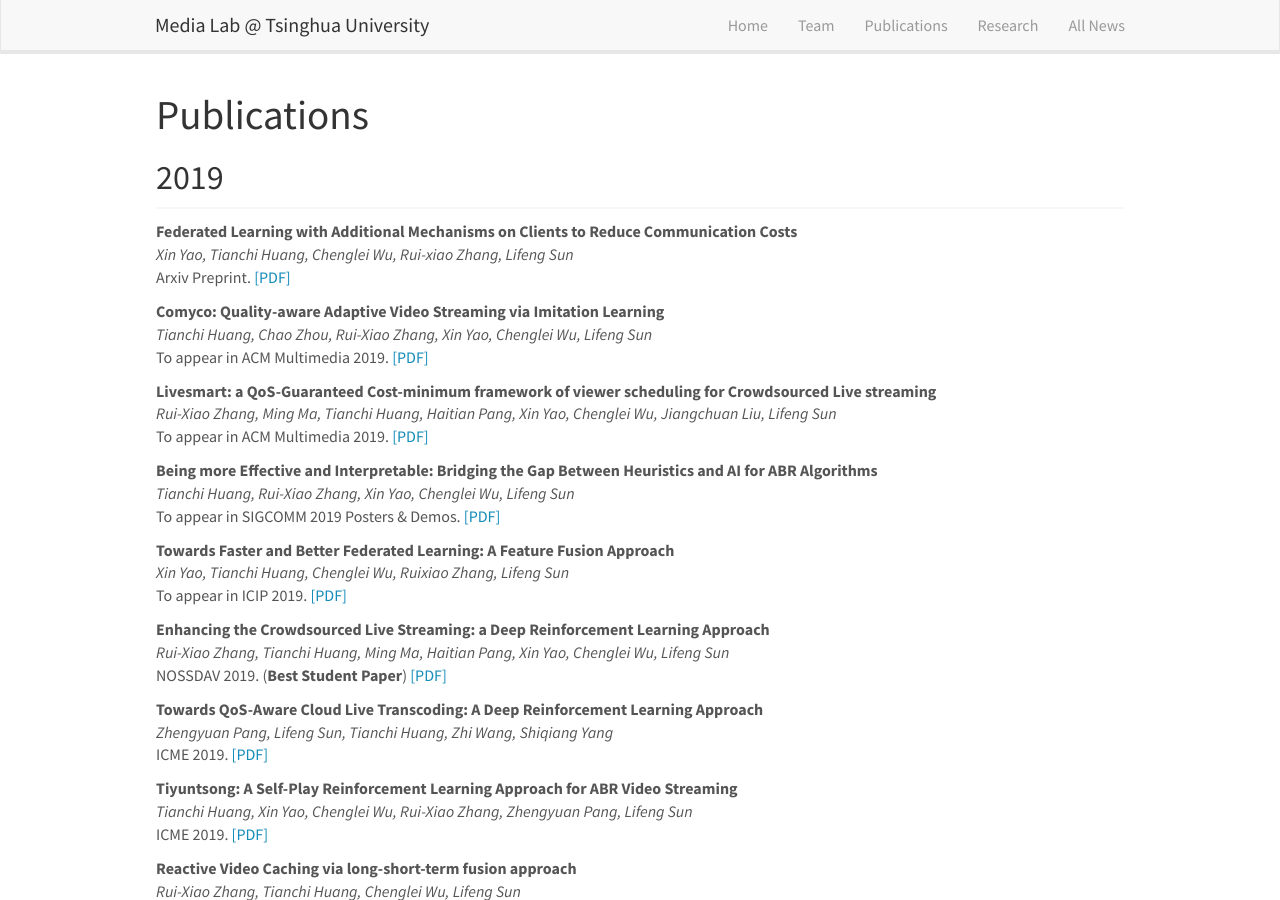
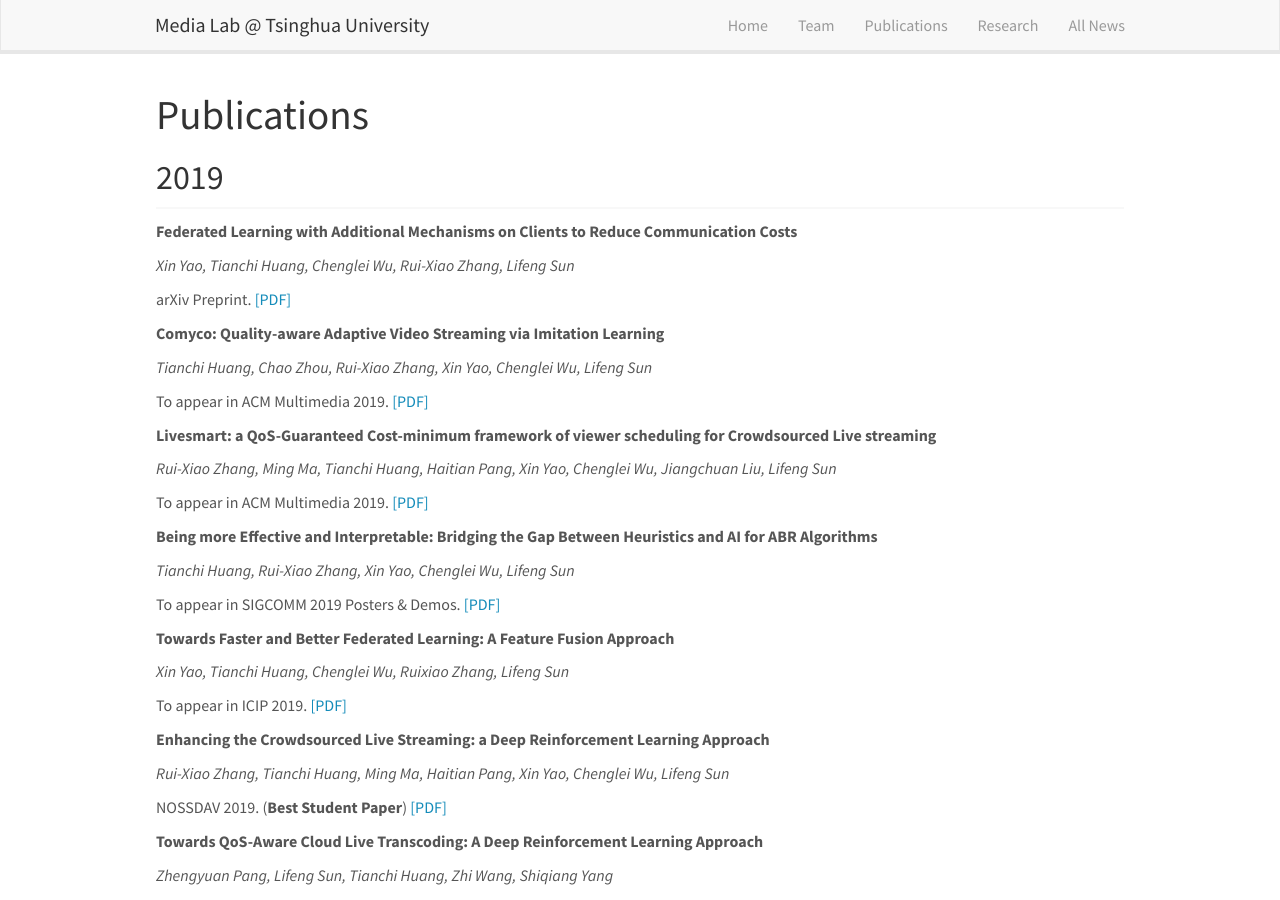
Before and after one commit to thu-media/homepage, a Jekyll site: the page built from _pages/publications.md, in a window 1280 px wide and 900 px high. Built offline with Jekyll 4.4.1, drawn with Linux system fonts in a browser that asks for light colours; some of the changed text lies outside the part shown.

```diff
--- a/_pages/publications.md
+++ b/_pages/publications.md
@@ -16,10 +16,11 @@ permalink: /publications
 
 {% for pub in year.Publications %}
 
-**{{ pub.title }}** <br />
-*{{ pub.authors }}* <br />
-{{ pub.conference }}
-[[PDF]]({{ pub.link }})
+**{{ pub.title }}**
+
+*{{ pub.authors }}*
+
+{{ pub.conference }} [[PDF]]({{ pub.file }}) {% if pub.code %}[[Code]]({{ pub.code }}){% endif%}
 
 {% endfor %}
 {% endfor %}
```
Also changed, not shown: _data/publist.yml (+15 -14 lines).
